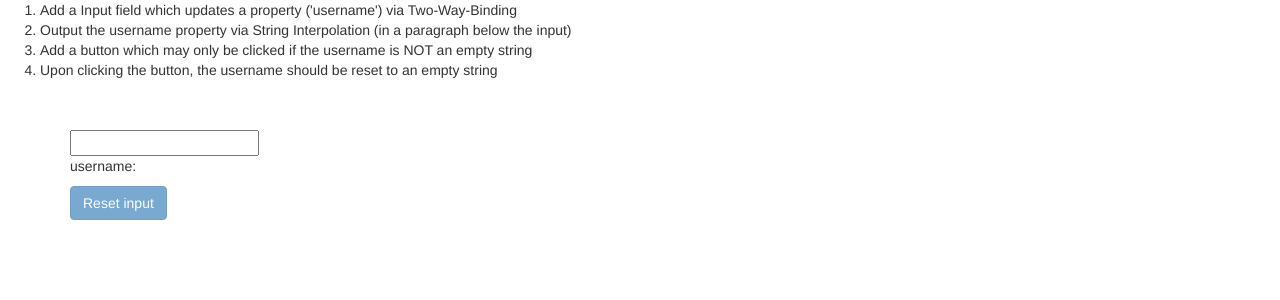
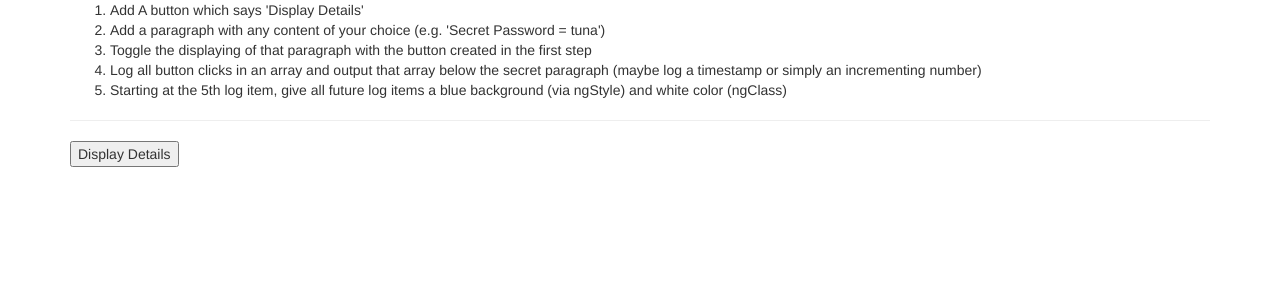
Before and after one commit to mrChernicharo/angular-course-assignments, an Angular app: page / in a window 1280 px wide. Shown: the top 300 px of the page. Built offline with nearby package versions, Linux system fonts and the light colour scheme.

Commit message:
assignment #03 - build-in directives

```diff
--- a/package.json
+++ b/package.json
@@ -1,5 +1,5 @@
 {
-  "name": "data-binding",
+  "name": "my-first-app",
   "version": "0.0.0",
   "scripts": {
     "ng": "ng",
--- a/src/app/app.component.html
+++ b/src/app/app.component.html
@@ -1,19 +1,27 @@
-<ol>
-  <li>Add a Input field which updates a property ('username') via Two-Way-Binding</li>
-  <li>Output the username property via String Interpolation (in a paragraph below the input)</li>
-  <li>Add a button which may only be clicked if the username is NOT an empty string</li>
-  <li>Upon clicking the button, the username should be reset to an empty string</li>
-</ol>
-<br><br>
 <div class="container">
+  <div class="row">
+    <div class="col-lg-12">
+      <ol>
+        <li>Add A button which says 'Display Details'</li>
+        <li>Add a paragraph with any content of your choice (e.g. 'Secret Password = tuna')</li>
+        <li>Toggle the displaying of that paragraph with the button created in the first step</li>
+        <li>Log all button clicks in an array and output that array below the secret paragraph (maybe log a timestamp or simply an incrementing number)</li>
+        <li>Starting at the 5th log item, give all future log items a blue background (via ngStyle) and white color (ngClass)</li>
+      </ol>
 
-  <input
-    type="text"
-    [(ngModel)]="username">
-  <p>username: {{ username }}</p>
-  <button
-    class="btn btn-primary"
-    [disabled]="!username"
-    (click)="resetInput()"
-    >Reset input</button>
+      <hr>
+
+      <button (click)="onButtonClick()">Display Details</button>
+
+      <p *ngIf="displayPassword">secret password: {{ password }}</p>
+
+      <div
+      class="panel"
+      *ngFor="let logItem of buttonLogs"
+      [ngStyle]="{ backgroundColor: logItem <= 5 ? 'white' : 'dodgerblue' }"
+      [ngClass]="{'white-text': logItem > 5}"
+      >{{ logItem }}</div>
+
+    </div>
+  </div>
 </div>
--- a/src/app/app.component.ts
+++ b/src/app/app.component.ts
@@ -3,13 +3,27 @@
 @Component({
   selector: 'app-root',
   templateUrl: './app.component.html',
-  styleUrls: ['./app.component.css']
+  styles: [`
+    div.panel {
+      text-align: center;
+      margin: 2px 30px;
+    }
+    .white-text {
+      color: white;
+      font-weight: bold;
+    }
+  `]
 })
 export class AppComponent {
-  username: string = '';
-  // isEmpty: boolean = true;
+  password: string = 'avocado';
+  displayPassword: boolean = false;
+  buttonLogs = [];
 
-  resetInput() {
-    this.username = '';
+
+  onButtonClick () {
+    this.buttonLogs.push(`${this.buttonLogs.length}`)
+    this.displayPassword = !this.displayPassword;
+    console.log(this.buttonLogs)
   }
+
 }
--- a/src/index.html
+++ b/src/index.html
@@ -2,7 +2,7 @@
 <html lang="en">
 <head>
   <meta charset="utf-8">
-  <title>Data Binding</title>
+  <title>3rd Assignment</title>
   <base href="/">
 
   <meta name="viewport" content="width=device-width, initial-scale=1">
```
Also changed, not shown: src/app/app.module.ts (+9 -3 lines), 2 other files (tests, documents, lock files or other folders).
